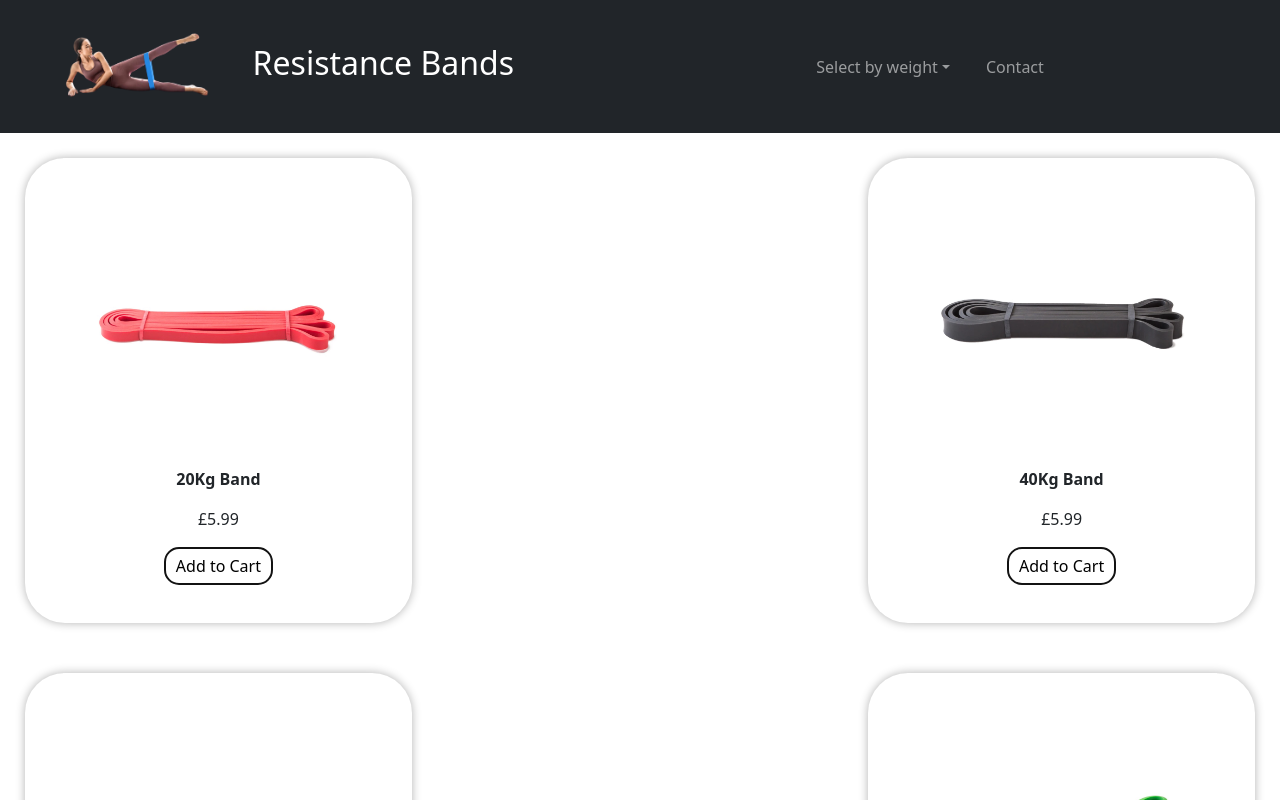
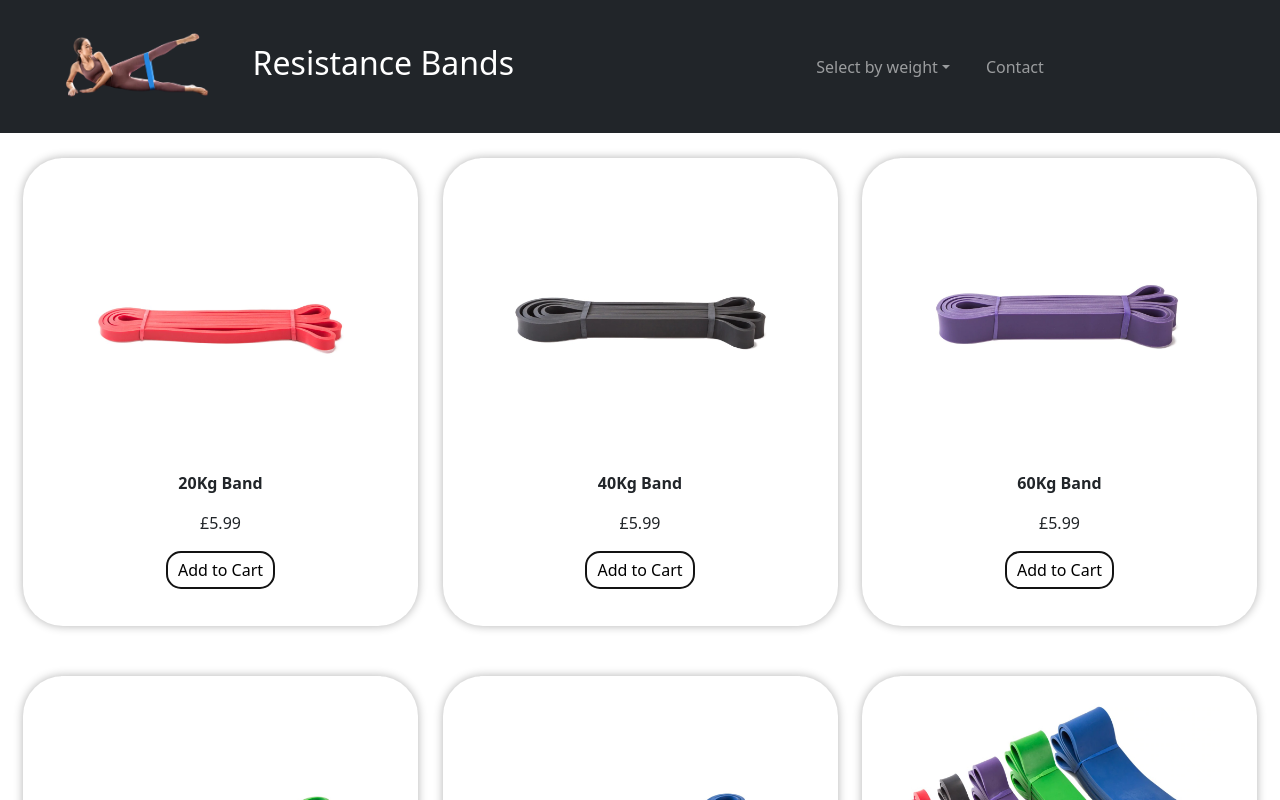
Before and after one commit to dennihous/resistanceBands, a React app: page / in a window 1280 px wide. Shown: the top 800 px of the page. Built offline with nearby package versions, Linux system fonts and the light colour scheme.

Commit message:
Band product spacing changed

```diff
--- a/src/features/ResistanceBand/ResistanceBand.scss
+++ b/src/features/ResistanceBand/ResistanceBand.scss
@@ -2,26 +2,22 @@
   display: flex;
   justify-content: space-between;
   flex-wrap: wrap;
+  margin-left: 15px;
+  margin-right: 15px;
 }
 
-// .resistance-band-item {
-//   margin-top: 50px;
-//   padding: 3%;
-//   box-sizing: border-box;
-// }
-
 .resistance-band-item {
-  margin: 25px;
+  margin: 25px 8px 25px;
   padding: 3%;
   box-sizing: border-box;
-  background-color: #ffffff; /* Add background color to create round corners */
-  border-radius: 40px; /* Round corners */
+  background-color: #ffffff;
+  border-radius: 40px;
   box-shadow: 0 0 10px rgba(0, 0, 0, 0.3);
   overflow: hidden;
 }
 
 .resistance-band-image {
-  margin-top: -40px;
+  margin-top: -45px;
   width: 200px;
   height: auto;
 }
@@ -29,11 +25,11 @@
 .resistance-band-image:hover {
   transition: 0.3s ease-in;
   cursor: pointer;
-  margin-top: -50px;
+  margin-top: -55px;
   margin-bottom: 10px;
 }
 
-@media (min-width: 630px) {
+@media (min-width: 635px) {
   .resistance-band-image {
     width: 250px;
   }
@@ -41,7 +37,7 @@
 
 @media (min-width: 745px) {
   .resistance-band-image {
-    width: 300px;
+    width: 290px;
   }
 }
 
@@ -51,19 +47,19 @@
   }
 }
 
-@media (min-width: 1090px) {
+@media (min-width: 1010px) {
   .resistance-band-image {
-    width: 450px;
+    width: 250px;
   }
 }
 
-@media (min-width: 1200px) {
+@media (min-width: 1260px) {
   .resistance-band-image {
-    width: 310px;
+    width: 320px;
   }
 }
 
-@media (min-width: 1630px) {
+@media (min-width: 1795px) {
   .resistance-band-image {
     width: 172px;
   }
@@ -82,16 +78,8 @@
 }
 
 .product img {
-    object-fit: cover; /* Add this line to make the image cover the container */
+    object-fit: cover;
 }
-
-// .product:hover {
-//   transition: 0.3s ease-in;
-//   cursor: pointer;
-//   box-shadow: 0 0 10px rgba(0, 0, 0, 0.3);
-//   margin-top: -10px;
-//   margin-bottom: 10px;
-// }
 
 .add-to-cart-button {
   background-color: transparent;
```
